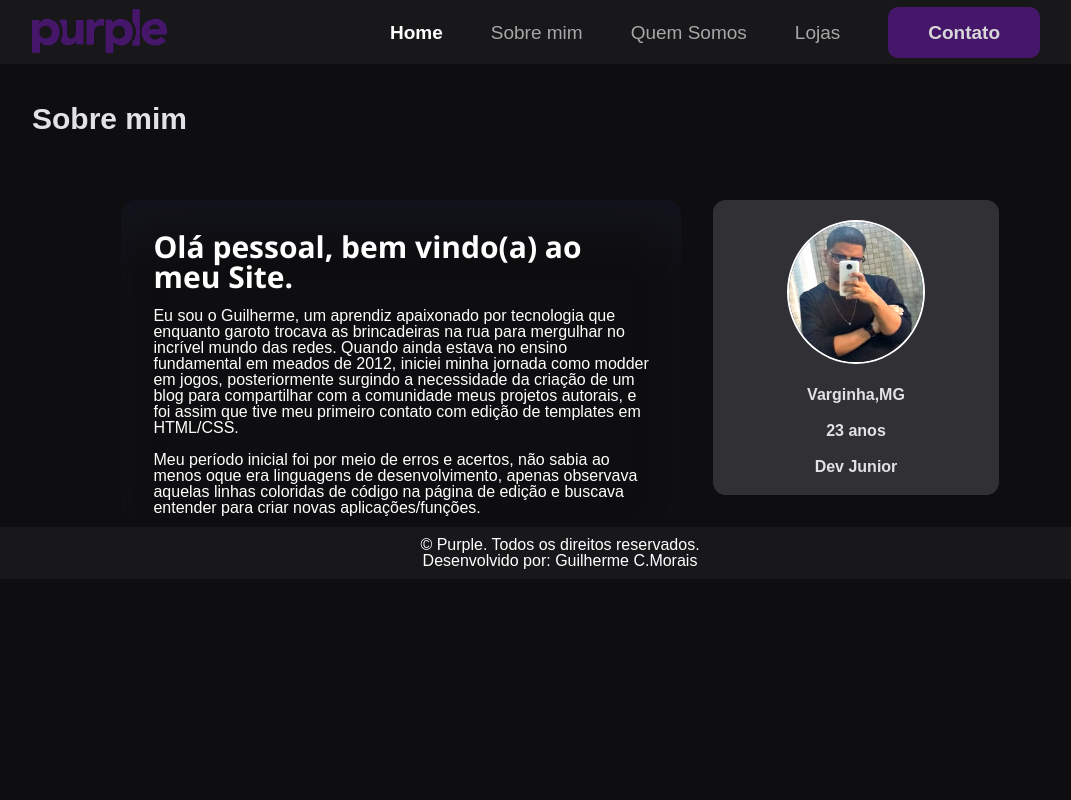
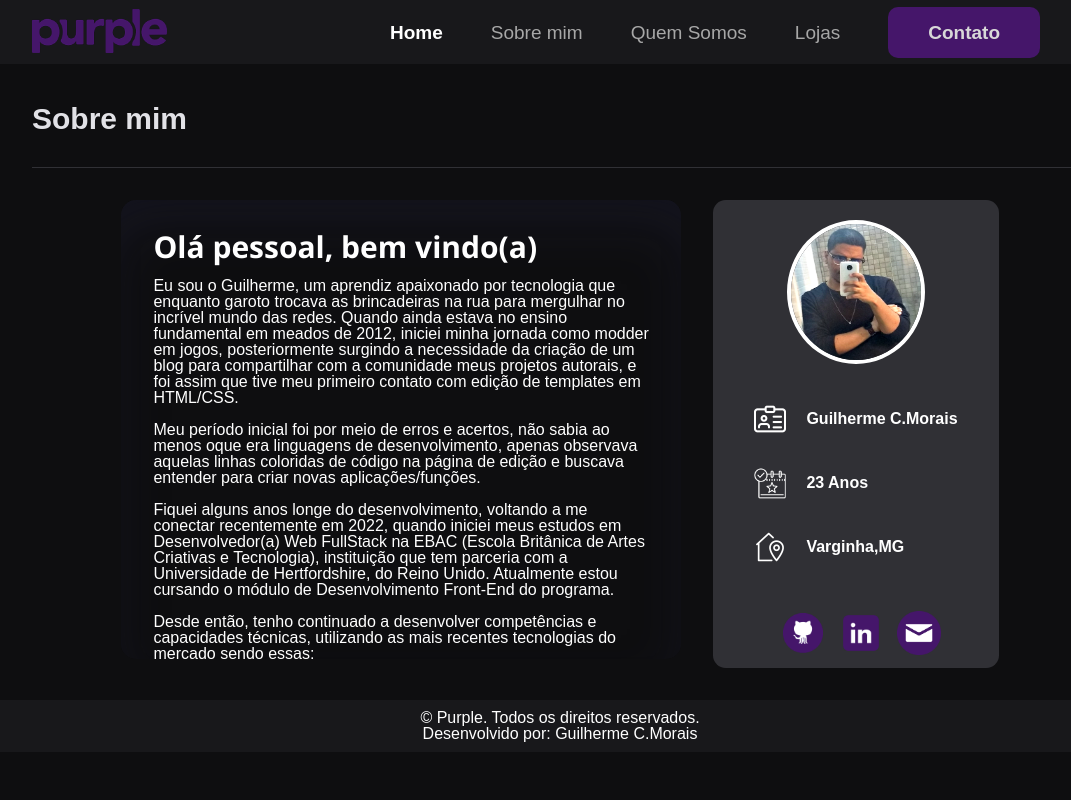
Before and after one commit to GCMorais/LandingPage, a plain HTML site: page html/index.html in a window 1280 px wide. Shown: the whole page, without its empty margins (80-1151 px from the left). Drawn offline with Linux system fonts and the light colour scheme.

Commit message:
sobre mim estilizacao

```diff
--- a/css/sobre.css
+++ b/css/sobre.css
@@ -13,11 +13,11 @@
     width: 8.6rem;
     height: 9rem;
     border-radius: 50%;
-    border: 2px solid #fff;
+    border: 4px solid #fff;
 
 }
 .sobre-imgtext{
-    min-width: 200px;
+    min-width: 15rem;
     width: 30%;
     background-color: #303035;
     display: flex;
@@ -49,9 +49,50 @@
     margin-top: 2rem;
     overflow: scroll;
     width: 35rem;
-    height: 20rem;
+    height: 28.7rem;
     color: white;
     padding: 2rem;
     border-radius: 15px;
     overflow-x: hidden;
 }
+.text-img-box{
+    display: flex;
+    flex-flow: column;
+    color: white;
+    margin-bottom: 2rem;
+}
+.text-img-box p{
+    margin-bottom: 1rem;
+}
+.text-img-box li{
+    display: flex;
+    align-items: center;
+    font-weight: 700;
+    padding-block: 1rem;
+}
+.text-img-box img{
+    width: 32px;
+    height: 32px;
+    margin-right: 20px;
+}
+.icons-img-box{
+    margin-bottom: 10px;
+}
+.icons-img-box a{
+    margin-left: 10px;
+}
+.text-box ul{
+    list-style-type: none;
+}
+.sobre-header{
+    border-bottom: 1px solid #303035;
+}
+
+/* Estilização Scroll Bar */
+::-webkit-scrollbar{
+    width: 6px;
+}
+::-webkit-scrollbar-thumb{
+    background-color: #33303D;
+    border-radius: 5px;
+}
--- a/html/index.html
+++ b/html/index.html
@@ -33,12 +33,12 @@
     <main>
         <section id="about">
             <div class="conteudo">
-                <header>
+                <header class="sobre-header">
                     <h2>Sobre mim</h2>
                 </header>
                 <div class="sobre-box">
                     <div class="text-box">
-                        <h1>Olá pessoal, bem vindo(a) ao meu Site.</h1><br>
+                        <h1>Olá pessoal, bem vindo(a)</h1><br>
                         <p>
                             Eu sou o Guilherme, um aprendiz apaixonado por tecnologia que enquanto garoto trocava as brincadeiras na rua para mergulhar no incrível mundo das redes. Quando ainda estava no ensino fundamental em meados de 2012, iniciei minha jornada como modder em jogos, posteriormente surgindo a necessidade da criação de um blog para compartilhar com a comunidade meus projetos autorais, e foi assim que tive meu primeiro contato com edição de templates em HTML/CSS.
                         </p>
@@ -76,9 +76,18 @@
                         <div class="imagem-box">
                             <img src="../image/Foto1.png" alt="guilherme">
                         </div>
-                        <h1>Varginha,MG</h1>
-                        <h1>23 anos</h1>
-                        <h1>Dev Junior</h1>
+                        <div class="text-img-box">
+                            <ul>
+                                <li><img src="../image/name-icon.png">Guilherme C.Morais</li>
+                                <li><img src="../image/age-icon.png">23 Anos</li>
+                                <li><img src="../image/home-icon.png">Varginha,MG</li>
+                            </ul>
+                        </div>
+                        <div class="icons-img-box">
+                            <a href="https://github.com/GCMorais" target="_blank"><img src="../image/github-icon.png"></a>
+                            <a href="https://www.linkedin.com/in/guilhermecmorais/" target="_blank"><img src="../image/linkedin-icon.png"></a>
+                            <a href="https://mail.google.com/" target="_blank"><img src="../image/email-icon.png"></a>
+                        </div>
                     </div>
                 </div>
             </div>
```
Also changed, not shown: image/age-icon.png (added), image/email-icon.png (added), image/github-icon.png (added), image/home-icon.png (added), image/linkedin-icon.png (added), image/name-icon.png (added). Lines whose indentation alone changed are shown as unchanged.
